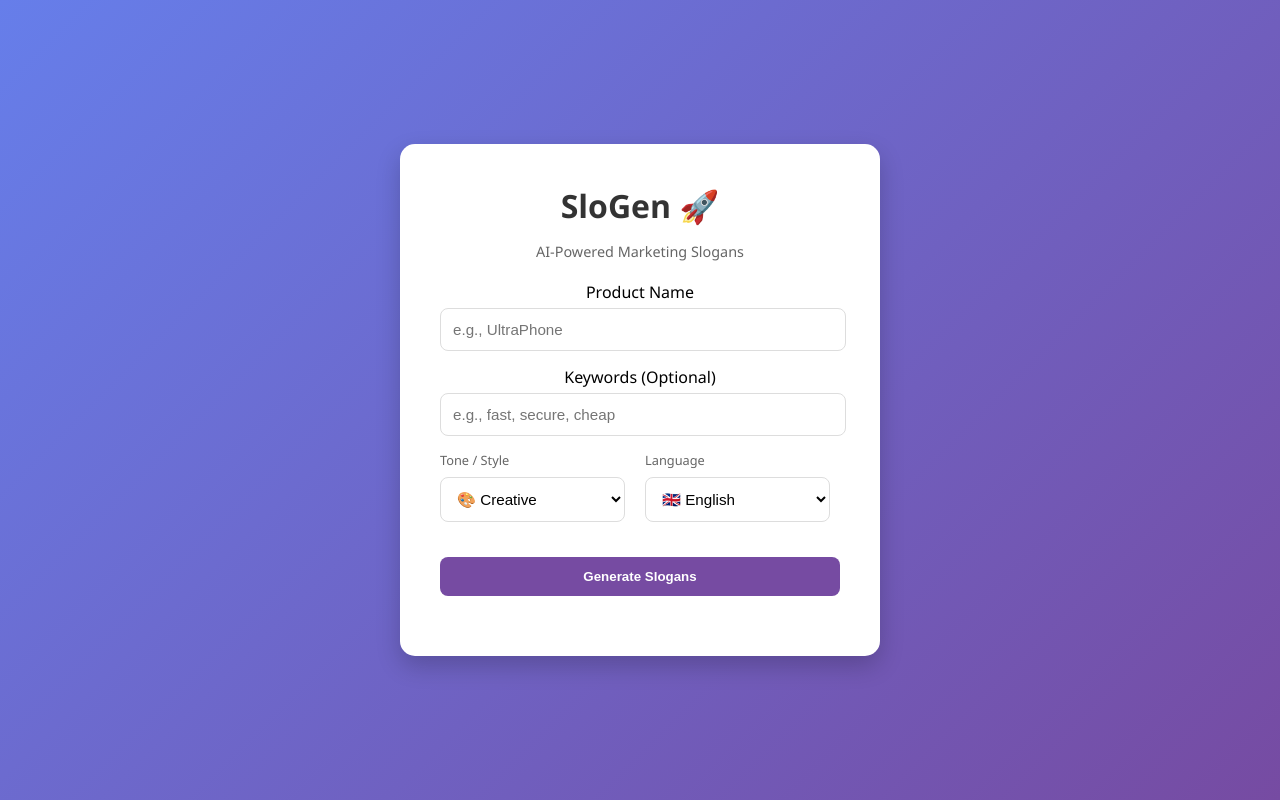
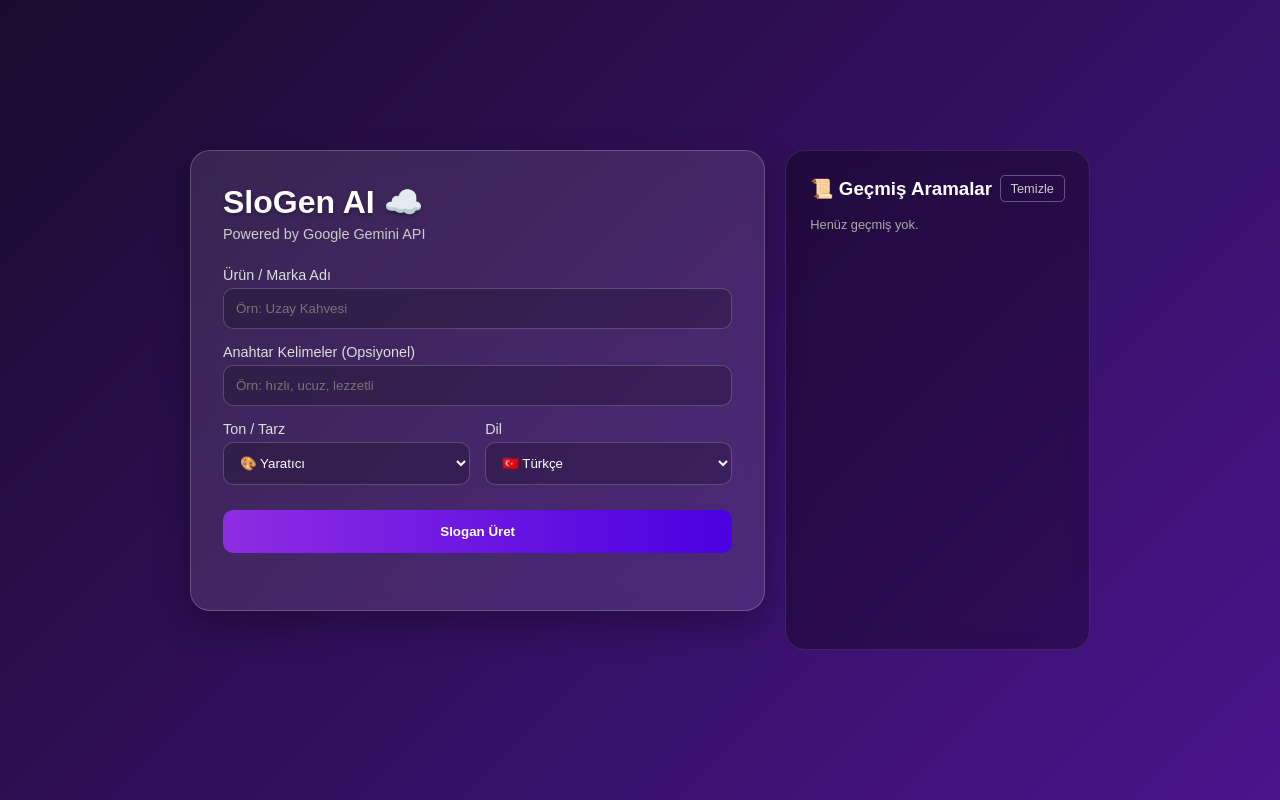
Before and after one commit to Merchrior/SloGen-AI, a Flask app: page / in a window 1280 px wide. Run offline with Flask 3, Linux system fonts and the light colour scheme.

Commit message:
UI Redesigned

```diff
--- a/app.py
+++ b/app.py
@@ -13,19 +13,22 @@ def generate():
 
     # Frontend'den gelen verileri al
     product = data.get('product')
-    tags = data.get('keywords')
-    tone = data.get('tone', 'Creative')      # Varsayılan: Creative
-    language = data.get('language', 'English') # Varsayılan: English
+    keywords = data.get('keywords', '')
+    tone = data.get('tone', 'Creative')
+    language = data.get('language', 'Turkish')
 
     if not product:
-        return jsonify({'error': 'Product name is required'}), 400
+        return jsonify({'error': 'Ürün adı gerekli!'}), 400
 
     try:
-        # 4 parametreyi de fonksiyona gönder
-        slogan_list = generate_slogan(product, tags, tone, language)
+        # API Motorunu Çalıştır
+        slogan_list = generate_slogan(product, keywords, tone, language)
+
+        # Sonucu JSON olarak döndür
         return jsonify({'slogan': slogan_list})
+
     except Exception as e:
         return jsonify({'error': str(e)}), 500
 
 if __name__ == '__main__':
-    app.run(debug=True)
+    app.run(debug=True, port=5000)
--- a/static/script.js
+++ b/static/script.js
@@ -1,18 +1,20 @@
+// Sayfa yüklendiğinde geçmişi getir
+document.addEventListener('DOMContentLoaded', loadHistory);
+
 async function generateSlogan() {
     const product = document.getElementById('productInput').value;
     const keywords = document.getElementById('keywordInput').value;
-    const tone = document.getElementById('toneInput').value; // YENİ
-    const language = document.getElementById('langInput').value; // YENİ
+    const tone = document.getElementById('toneInput').value;
+    const language = document.getElementById('langInput').value;
 
     const resultList = document.getElementById('resultList');
     const loading = document.getElementById('loading');
 
     if (!product) {
-        alert("Please enter a product name.");
+        alert("Lütfen bir ürün adı girin!");
         return;
     }
 
-    // Listeyi temizle
     resultList.innerHTML = "";
     loading.classList.remove('hidden');
 
@@ -29,41 +31,108 @@ async function generateSlogan() {
         });
 
         const data = await response.json();
-
         loading.classList.add('hidden');
 
         if (data.slogan && Array.isArray(data.slogan)) {
-            data.slogan.forEach(text => {
+            // 1. Ekrana Bas
+            renderSlogans(data.slogan, resultList);
+
+            // 2. GEÇMİŞE KAYDET
+            addToHistory(product, tone, data.slogan);
+        } else {
+            resultList.innerHTML = "<li style='color:red; text-align:center'>Slogan üretilemedi.</li>";
+        }
+
+    } catch (error) {
+        loading.classList.add('hidden');
+        resultList.innerHTML = "<li style='color:red; text-align:center'>Bağlantı hatası!</li>";
+        console.error(error);
+    }
+}
+
+// Sloganları listeye dökme fonksiyonu (Tekrar tekrar yazmayalım diye ayırdım)
+function renderSlogans(slogans, container) {
+    slogans.forEach(text => {
         const li = document.createElement('li');
-
-                // Slogan metni
         const span = document.createElement('span');
         span.innerText = text;
 
-                // Kopyalama butonu
         const btn = document.createElement('button');
         btn.innerHTML = "📋";
         btn.className = "copy-btn";
-                btn.title = "Copy to clipboard";
-
-                // Tıklayınca kopyala
         btn.onclick = () => {
             navigator.clipboard.writeText(text);
-                    btn.innerHTML = "✅"; // İkonu değiştir
-                    setTimeout(() => btn.innerHTML = "📋", 2000); // 2 sn sonra eski haline getir
+            btn.innerHTML = "✅";
+            setTimeout(() => btn.innerHTML = "📋", 2000);
         };
 
         li.appendChild(span);
         li.appendChild(btn);
-                resultList.appendChild(li);
+        container.appendChild(li);
     });
-        } else {
-            resultList.innerHTML = "<li style='color:red'>Slogan üretilemedi.</li>";
 }
 
-    } catch (error) {
-        loading.classList.add('hidden');
-        resultList.innerHTML = "<li style='color:red'>Sunucu hatası.</li>";
-        console.error(error);
+/* --- GEÇMİŞ YÖNETİMİ --- */
+
+function addToHistory(product, tone, slogans) {
+    // Mevcut geçmişi al veya boş liste oluştur
+    let history = JSON.parse(localStorage.getItem('slogen_history')) || [];
+
+    // Yeni kaydı oluştur
+    const newEntry = {
+        id: Date.now(),
+        product: product,
+        tone: tone,
+        slogans: slogans,
+        date: new Date().toLocaleTimeString()
+    };
+
+    // En başa ekle
+    history.unshift(newEntry);
+
+    // Maksimum 10 kayıt tutalım (Hafıza dolmasın)
+    if (history.length > 10) history.pop();
+
+    // Kaydet ve ekranı güncelle
+    localStorage.setItem('slogen_history', JSON.stringify(history));
+    loadHistory();
 }
+
+function loadHistory() {
+    const historyList = document.getElementById('historyList');
+    const history = JSON.parse(localStorage.getItem('slogen_history')) || [];
+
+    historyList.innerHTML = "";
+
+    if (history.length === 0) {
+        historyList.innerHTML = "<p style='color:#aaa; font-size:0.8rem;'>Henüz geçmiş yok.</p>";
+        return;
     }
+
+    history.forEach(item => {
+        const div = document.createElement('div');
+        div.className = 'history-item';
+        div.innerHTML = `
+            <div class="hist-top">
+                <strong>${item.product}</strong>
+                <small>${item.tone} • ${item.date}</small>
+            </div>
+            <div class="hist-preview">"${item.slogans[0]}"</div>
+        `;
+
+        // Tıklayınca o geçmişteki sloganları tekrar ana ekrana getir
+        div.onclick = () => {
+            const resultList = document.getElementById('resultList');
+            resultList.innerHTML = "";
+            renderSlogans(item.slogans, resultList);
+            document.getElementById('productInput').value = item.product;
+        };
+
+        historyList.appendChild(div);
+    });
+}
+
+function clearHistory() {
+    localStorage.removeItem('slogen_history');
+    loadHistory();
+}
--- a/static/style.css
+++ b/static/style.css
@@ -1,116 +1,115 @@
+/* GLOBAL RESETS */
+* {
+    margin: 0;
+    padding: 0;
+    box-sizing: border-box;
+    font-family: 'Poppins', sans-serif;
+}
+
 body {
-    font-family: 'Segoe UI', Tahoma, Geneva, Verdana, sans-serif;
-    background: linear-gradient(135deg, #667eea 0%, #764ba2 100%);
-    height: 100vh;
+    background: linear-gradient(135deg, #1a0b2e 0%, #4a148c 100%);
+    min-height: 100vh;
+    color: white;
+    overflow-x: hidden;
     display: flex;
     justify-content: center;
     align-items: center;
-    margin: 0;
+    padding: 20px;
 }
 
-.main-card {
-    background: white;
-    padding: 2.5rem;
-    border-radius: 15px;
-    box-shadow: 0 10px 25px rgba(0,0,0,0.2);
-    width: 400px; /* Genişliği biraz artırdık */
-    text-align: center;
+/* YAN YANA DURMALARI İÇİN KAPLAYICI */
+.main-container {
+    display: flex;
+    gap: 20px;
+    width: 100%;
+    max-width: 900px;
+    align-items: flex-start;
+    flex-wrap: wrap; /* Mobilde alt alta geçsin */
 }
 
-h1 { margin: 0; color: #333; }
-p { color: #666; font-size: 0.9rem; margin-bottom: 20px; }
-
-input, select {
-    width: 95%; /* Inputlar biraz daha geniş */
-    padding: 12px;
-    margin: 5px 0 15px 0;
-    border: 1px solid #ddd;
-    border-radius: 8px;
-    outline: none;
-    background: #fff;
-    font-size: 0.95rem;
+/* ANA KART (SLOGAN GENERATOR) */
+.main-card {
+    flex: 2; /* Daha geniş alan */
+    background: rgba(255, 255, 255, 0.1);
+    backdrop-filter: blur(10px);
+    padding: 2rem;
+    border-radius: 20px;
+    box-shadow: 0 15px 35px rgba(0,0,0,0.3);
+    border: 1px solid rgba(255, 255, 255, 0.2);
+    min-width: 300px;
 }
 
-/* Yan yana duran seçim kutuları için */
-.options-row {
-    display: flex;
-    gap: 10px;
-    justify-content: space-between;
-    margin-bottom: 10px;
-    text-align: left;
+/* GEÇMİŞ KARTI */
+.history-card {
+    flex: 1; /* Daha dar alan */
+    background: rgba(0, 0, 0, 0.3);
+    backdrop-filter: blur(10px);
+    padding: 1.5rem;
+    border-radius: 20px;
+    border: 1px solid rgba(255, 255, 255, 0.1);
+    height: 500px; /* Sabit yükseklik */
+    overflow-y: auto; /* Kaydırma çubuğu */
+    min-width: 250px;
 }
 
-.select-group {
-    flex: 1;
+/* KAYDIRMA ÇUBUĞU TASARIMI */
+.history-card::-webkit-scrollbar { width: 5px; }
+.history-card::-webkit-scrollbar-thumb { background: #8e2de2; border-radius: 10px; }
+
+h1 { margin-bottom: 5px; color: #fff; text-shadow: 0 2px 4px rgba(0,0,0,0.3); }
+p { color: #ccc; font-size: 0.9rem; margin-bottom: 25px; }
+
+/* INPUTS */
+.input-group label { display: block; text-align: left; margin-bottom: 5px; font-size: 0.9rem; color: #ddd; }
+input, select {
+    width: 100%; padding: 12px; margin-bottom: 15px;
+    border: 1px solid rgba(255, 255, 255, 0.2); border-radius: 10px;
+    background: rgba(0, 0, 0, 0.2); color: white; outline: none; transition: 0.3s;
 }
+input:focus, select:focus { background: rgba(0, 0, 0, 0.4); border-color: #a4508b; }
+.options-row { display: flex; gap: 15px; }
+.select-group { flex: 1; }
 
-.select-group label {
-    font-size: 0.8rem;
-    color: #666;
-    margin-bottom: 3px;
-    display: block;
+/* BUTTONS */
+button.generate-btn {
+    width: 100%; padding: 14px;
+    background: linear-gradient(to right, #8e2de2, #4a00e0);
+    color: white; border: none; border-radius: 10px; cursor: pointer;
+    font-weight: bold; transition: transform 0.2s; margin-top: 10px;
 }
+button.generate-btn:hover { transform: translateY(-2px); box-shadow: 0 5px 15px rgba(142, 45, 226, 0.4); }
 
-button {
-    width: 100%;
-    padding: 12px;
-    background-color: #764ba2;
-    color: white;
-    border: none;
-    border-radius: 8px;
-    cursor: pointer;
-    font-weight: bold;
-    transition: background 0.3s;
-    margin-top: 10px;
+/* LIST & COPY BUTTON */
+.output-area { margin-top: 25px; }
+.slogan-list { list-style: none; padding: 0; text-align: left; }
+.slogan-list li {
+    background: rgba(255, 255, 255, 0.95); margin: 10px 0; padding: 15px;
+    border-radius: 10px; color: #333; display: flex; justify-content: space-between;
+    align-items: center; box-shadow: 0 4px 6px rgba(0,0,0,0.1); animation: fadeIn 0.5s ease forwards;
 }
-
-button:hover { background-color: #5b3a82; }
-
+.copy-btn { background: transparent; border: none; cursor: pointer; font-size: 1.2rem; transition: 0.2s; }
+.copy-btn:hover { transform: scale(1.2); }
 .hidden { display: none; }
 
-/* Liste ve Kopyalama Butonu Tasarımı */
-.slogan-list {
-    list-style: none;
-    padding: 0;
-    margin-top: 20px;
-    text-align: left;
+/* HISTORY STYLES */
+.history-header { display: flex; justify-content: space-between; align-items: center; margin-bottom: 15px; }
+.clear-btn { background: none; border: 1px solid rgba(255,255,255,0.3); color: #ccc; padding: 5px 10px; border-radius: 5px; cursor: pointer; font-size: 0.8rem; }
+.clear-btn:hover { background: rgba(255,255,255,0.1); color: white; }
+
+.history-item {
+    background: rgba(255, 255, 255, 0.05);
+    padding: 10px; margin-bottom: 10px; border-radius: 10px;
+    cursor: pointer; transition: 0.2s; border: 1px solid transparent;
 }
+.history-item:hover { background: rgba(255, 255, 255, 0.15); border-color: #a4508b; }
+.hist-top { display: flex; justify-content: space-between; font-size: 0.9rem; margin-bottom: 5px; }
+.hist-top small { color: #aaa; font-size: 0.7rem; }
+.hist-preview { font-size: 0.8rem; color: #ddd; font-style: italic; white-space: nowrap; overflow: hidden; text-overflow: ellipsis; }
 
-.slogan-list li {
-    background: #f8f9fa;
-    margin: 10px 0;
-    padding: 12px 15px;
-    border-radius: 8px;
-    border-left: 5px solid #764ba2;
-    color: #444;
-    font-size: 1rem;
-    display: flex;
-    justify-content: space-between; /* Metin sola, buton sağa */
-    align-items: center;
-    box-shadow: 0 2px 5px rgba(0,0,0,0.05);
-    transition: transform 0.2s;
+@keyframes fadeIn { from { opacity: 0; transform: translateY(10px); } to { opacity: 1; transform: translateY(0); } }
+
+/* RESPONSIVE */
+@media (max-width: 768px) {
+    .main-container { flex-direction: column; }
+    .history-card { width: 100%; height: auto; max-height: 300px; }
 }
-
-.slogan-list li:hover {
-    transform: translateX(5px);
-    background: #fff;
-}
-
-.copy-btn {
-    background: none;
-    border: none;
-    color: #764ba2;
-    cursor: pointer;
-    font-size: 1.2rem;
-    padding: 5px;
-    margin: 0;
-    width: auto; /* Ana buton stilini ezmek için */
-    margin-left: 10px;
-    opacity: 0.6;
-}
-
-.copy-btn:hover {
-    opacity: 1;
-    background: none; /* Arka plan değişmesin */
-    transform: scale(1.1);
-}
--- a/templates/index.html
+++ b/templates/index.html
@@ -3,53 +3,64 @@
 <head>
     <meta charset="UTF-8">
     <meta name="viewport" content="width=device-width, initial-scale=1.0">
-    <title>SloGen AI</title>
-    <link rel="stylesheet" href="{{ url_for('static', filename='style.css') }}">
+    <title>SloGen AI - Cloud</title>
+    <link rel="stylesheet" href="/static/style.css">
 </head>
 <body>
+    <div class="main-container">
         <div class="main-card">
             <div class="header">
-            <h1>SloGen 🚀</h1>
-            <p>AI-Powered Marketing Slogans</p>
+                <h1>SloGen AI ☁️</h1>
+                <p>Powered by Google Gemini API</p>
             </div>
 
             <div class="input-group">
-            <label>Product Name</label>
-            <input type="text" id="productInput" placeholder="e.g., UltraPhone">
+                <label>Ürün / Marka Adı</label>
+                <input type="text" id="productInput" placeholder="Örn: Uzay Kahvesi">
 
-            <label>Keywords (Optional)</label>
-            <input type="text" id="keywordInput" placeholder="e.g., fast, secure, cheap">
+                <label>Anahtar Kelimeler (Opsiyonel)</label>
+                <input type="text" id="keywordInput" placeholder="Örn: hızlı, ucuz, lezzetli">
 
                 <div class="options-row">
                     <div class="select-group">
-                    <label>Tone / Style</label>
+                        <label>Ton / Tarz</label>
                         <select id="toneInput">
-                        <option value="Creative">🎨 Creative</option>
-                        <option value="Professional">💼 Professional</option>
-                        <option value="Funny">😂 Funny</option>
+                            <option value="Creative">🎨 Yaratıcı</option>
+                            <option value="Professional">💼 Profesyonel</option>
+                            <option value="Funny">😂 Komik</option>
                             <option value="Minimalist">✨ Minimalist</option>
-                        <option value="Luxury">💎 Luxury</option>
+                            <option value="Luxury">💎 Lüks</option>
                         </select>
                     </div>
 
                     <div class="select-group">
-                    <label>Language</label>
+                        <label>Dil</label>
                         <select id="langInput">
+                            <option value="Turkish">🇹🇷 Türkçe</option>
                             <option value="English">🇬🇧 English</option>
-                        <option value="Turkish">🇹🇷 Turkish</option>
                         </select>
                     </div>
                 </div>
 
-            <button onclick="generateSlogan()">Generate Slogans</button>
+                <button class="generate-btn" onclick="generateSlogan()">Slogan Üret</button>
             </div>
 
             <div class="output-area">
-            <div id="loading" class="hidden">🤖 AI is thinking...</div>
+                <div id="loading" class="hidden" style="color:#fff;">⚡ Google'a soruluyor...</div>
                 <ul id="resultList" class="slogan-list"></ul>
             </div>
         </div>
 
-    <script src="{{ url_for('static', filename='script.js') }}"></script>
+        <div class="history-card">
+            <div class="history-header">
+                <h3>📜 Geçmiş Aramalar</h3>
+                <button onclick="clearHistory()" class="clear-btn">Temizle</button>
+            </div>
+            <div id="historyList" class="history-content">
+                </div>
+        </div>
+    </div>
+
+    <script src="/static/script.js"></script>
 </body>
 </html>
```
Lines whose indentation alone changed are shown as unchanged.
